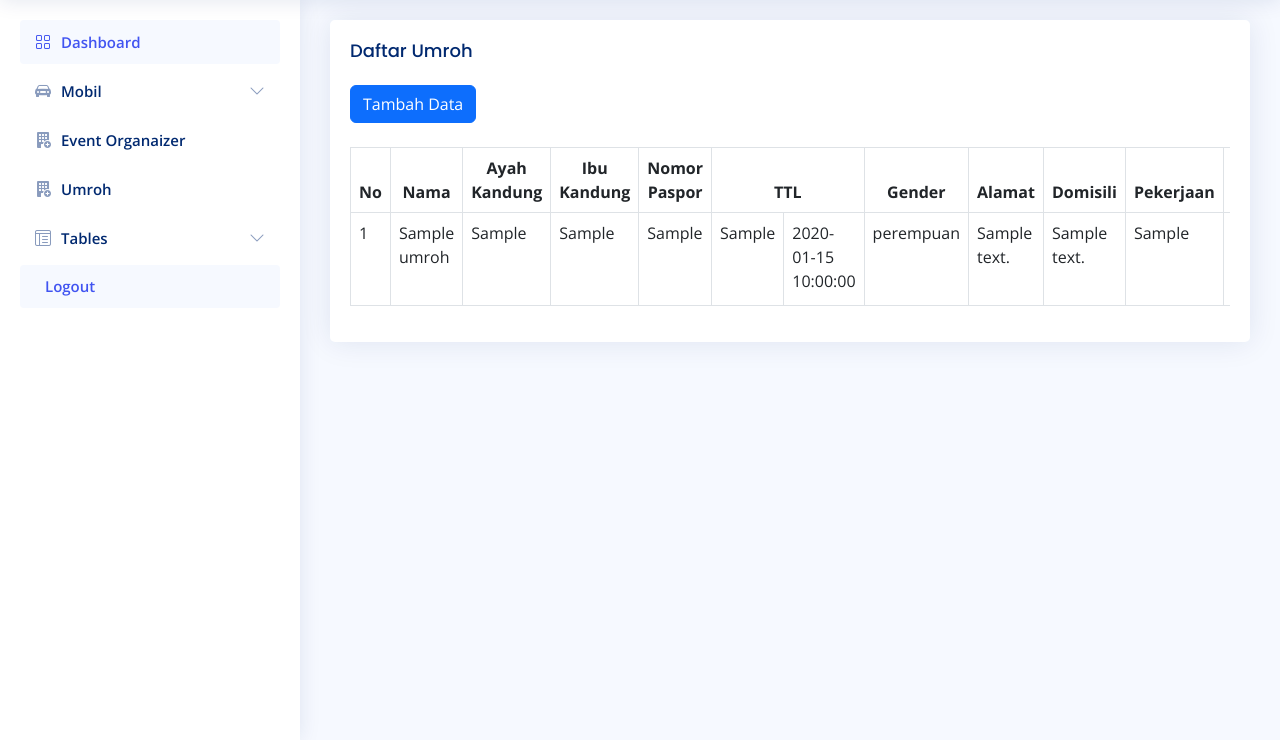
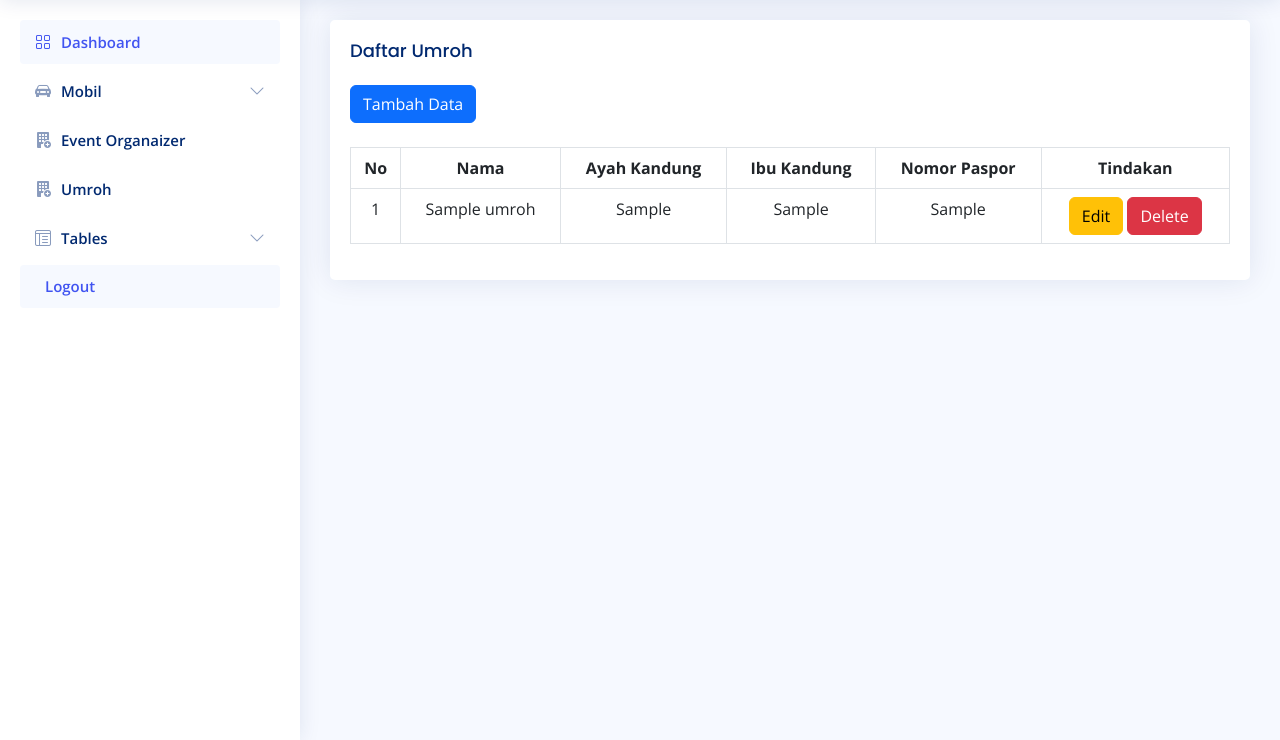
Before and after one commit to HenriHerdiyanto/A7_eventOrganaizer, a PHP site: page /admin/daftar-umroh.php in a window 1280 px wide. Shown: the part 60-800 px from the top of the page. Run offline with PHP 8.4, Linux system fonts and the light colour scheme; the visitor is signed in with stand-in values (Sample User, id 1); tables that the repository leaves empty or names only in its code hold one stand-in row (values such as "Sample post"); data that the repository does not hold is empty; some libraries are stand-ins or nearby versions.

Commit message:
henry update

```diff
--- a/admin/daftar-umroh.php
+++ b/admin/daftar-umroh.php
@@ -19,16 +19,6 @@
                                         <th>Ayah Kandung</th>
                                         <th>Ibu Kandung</th>
                                         <th>Nomor Paspor</th>
-                                        <th colspan="2" >TTL</th>
-                                        <th>Gender</th>
-                                        <th>Alamat</th>
-                                        <th>Domisili</th>
-                                        <th>Pekerjaan</th>
-                                        <th>Nomor Hp</th>
-                                        <th>Email</th>
-                                        <th>Paket</th>
-                                        <th>Tanggal</th>
-                                        <th>Foto</th>
                                         <th>Tindakan</th>
                                     </tr>
                                 </thead>
@@ -39,31 +29,12 @@
                                     $no = 1;
                                     while ($data = mysqli_fetch_array($query)) {
                                     ?>
-                                        <tr>
+                                        <tr class="text-center">
                                             <td><?php echo $no++; ?></td>
                                             <td><?php echo $data["nama"]; ?></td>
                                             <td><?php echo $data["ayah"]; ?></td>
                                             <td><?php echo $data["ibu"]; ?></td>
                                             <td><?php echo $data["paspor"]; ?></td>
-                                            <td><?php echo $data["tempat_lahir"]; ?></td>
-                                            <td><?php echo $data["tanggal_lahir"]; ?></td>
-                                            <td>
-                                                <?php
-                                                    if($data["gender"] == "L"){
-                                                        echo "Laki-Laki";
-                                                    }else{
-                                                        echo "perempuan";
-                                                    }
-                                                 ?>
-                                            </td>
-                                            <td><?php echo $data["alamat"]; ?></td>
-                                            <td><?php echo $data["domisili"]; ?></td>
-                                            <td><?php echo $data["pekerjaan"]; ?></td>
-                                            <td><?php echo $data["hp"]; ?></td>
-                                            <td><?php echo $data["email"]; ?></td>
-                                            <td><?php echo $data["paket"]; ?></td>
-                                            <td><?php echo $data["tanggal"]; ?></td>
-                                            <td><a href="assets/img/umroh/<?php echo $data["foto"]; ?>">Lihat Foto</a></td>
                                             <td>
                                                 <a href="umroh.php?id=<?php echo $data["id"]; ?>&proses=edit" class="btn btn-warning">Edit</a>
                                                 <a href="umroh.php?id=<?php echo $data["id"]; ?>&proses=edit" class="btn btn-danger">Delete</a>
```
